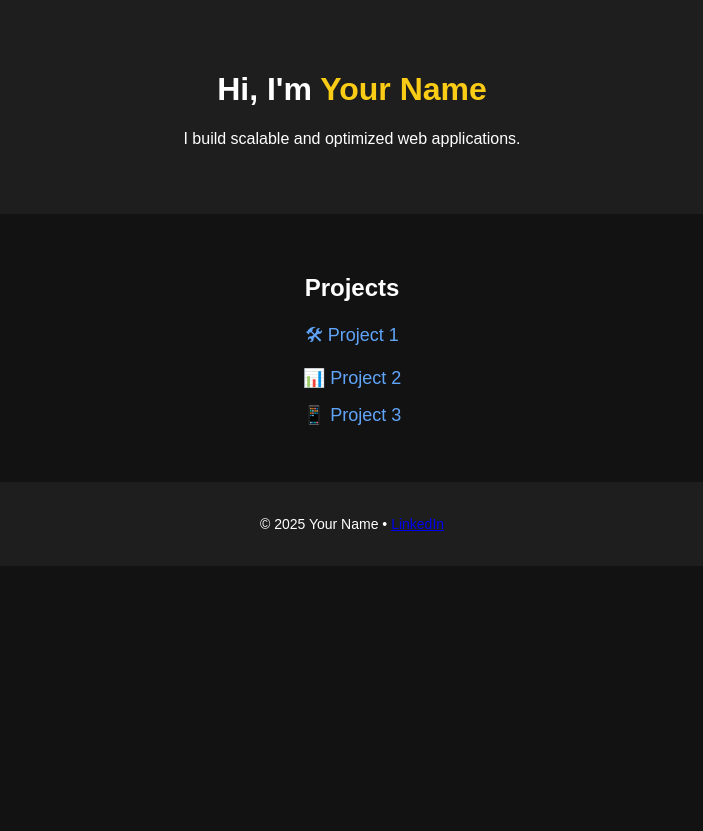
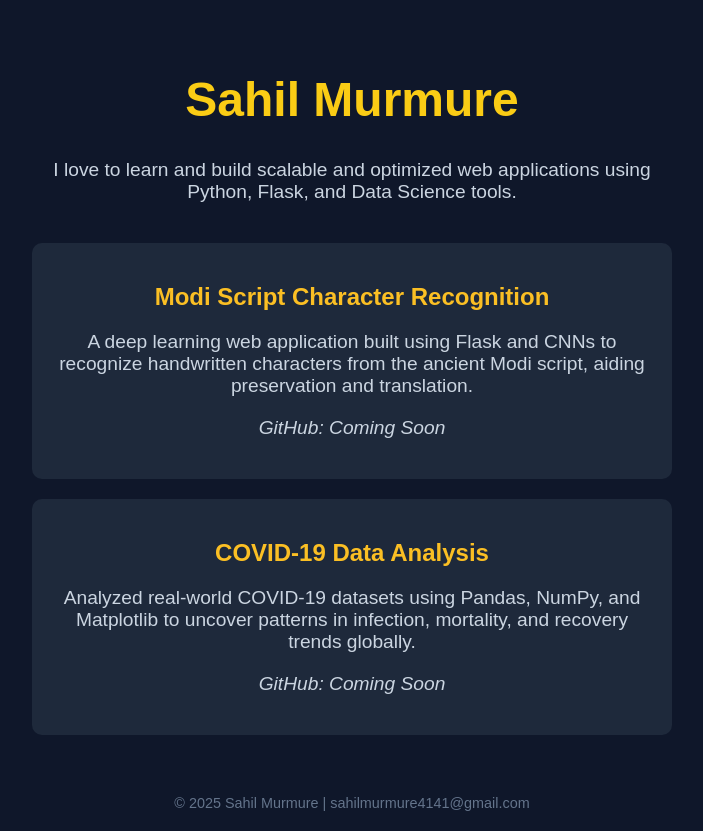
Before and after one commit to sahil6ooo/portfolio, a plain HTML site: page index.html in a window 1280 px wide. Shown: the whole page, without its empty margins (288-991 px from the left). Before the commit the page ends 800 px from the top, so only its background shows below. Drawn offline with Linux system fonts and the light colour scheme.

Commit message:
Updated portfolio with projects

```diff
--- a/index.html
+++ b/index.html
@@ -2,27 +2,82 @@
 <html lang="en">
 <head>
   <meta charset="UTF-8" />
-  <meta name="viewport" content="width=device-width, initial-scale=1.0" />
-  <title>Your Name | Portfolio</title>
-  <link rel="stylesheet" href="style.css" />
+  <meta name="viewport" content="width=device-width, initial-scale=1.0"/>
+  <title>Sahil Murmure - Portfolio</title>
+  <style>
+    body {
+      font-family: Arial, sans-serif;
+      background-color: #0f172a;
+      color: white;
+      margin: 0;
+      padding: 0;
+    }
+    .container {
+      text-align: center;
+      padding: 40px 20px;
+    }
+    h1 {
+      font-size: 3rem;
+      color: #facc15;
+    }
+    p {
+      font-size: 1.2rem;
+      color: #cbd5e1;
+      max-width: 600px;
+      margin: 20px auto;
+    }
+    .projects {
+      margin-top: 40px;
+      display: flex;
+      flex-direction: column;
+      gap: 20px;
+      align-items: center;
+    }
+    .project {
+      background-color: #1e293b;
+      padding: 20px;
+      border-radius: 10px;
+      max-width: 600px;
+      width: 90%;
+    }
+    .project h2 {
+      color: #fbbf24;
+    }
+    .project a {
+      color: #38bdf8;
+      text-decoration: none;
+    }
+    .footer {
+      text-align: center;
+      padding: 20px;
+      font-size: 0.9rem;
+      background-color: #0f172a;
+      color: #64748b;
+    }
+  </style>
 </head>
 <body>
-  <header>
-    <h1>Hi, I'm <span class="highlight">Your Name</span></h1>
-    <p>I build scalable and optimized web applications.</p>
-  </header>
+  <div class="container">
+    <h1>Sahil Murmure</h1>
+    <p>I love to learn and build scalable and optimized web applications using Python, Flask, and Data Science tools.</p>
 
-  <section class="projects">
-    <h2>Projects</h2>
-    <ul>
-      <li><a href="https://github.com/yourname/project1" target="_blank">🛠 Project 1</a></li>
-      <li><a href="https://github.com/yourname/project2" target="_blank">📊 Project 2</a></li>
-      <li><a href="https://github.com/yourname/project3" target="_blank">📱 Project 3</a></li>
-    </ul>
-  </section>
+    <div class="projects">
+      <div class="project">
+        <h2>Modi Script Character Recognition</h2>
+        <p>A deep learning web application built using Flask and CNNs to recognize handwritten characters from the ancient Modi script, aiding preservation and translation.</p>
+        <p><em>GitHub: Coming Soon</em></p>
+      </div>
 
-  <footer>
-    <p>© 2025 Your Name • <a href="https://www.linkedin.com/in/yourprofile/">LinkedIn</a></p>
-  </footer>
+      <div class="project">
+        <h2>COVID-19 Data Analysis</h2>
+        <p>Analyzed real-world COVID-19 datasets using Pandas, NumPy, and Matplotlib to uncover patterns in infection, mortality, and recovery trends globally.</p>
+        <p><em>GitHub: Coming Soon</em></p>
+      </div>
+    </div>
+  </div>
+
+  <div class="footer">
+    &copy; 2025 Sahil Murmure | sahilmurmure4141@gmail.com
+  </div>
 </body>
 </html>
```
